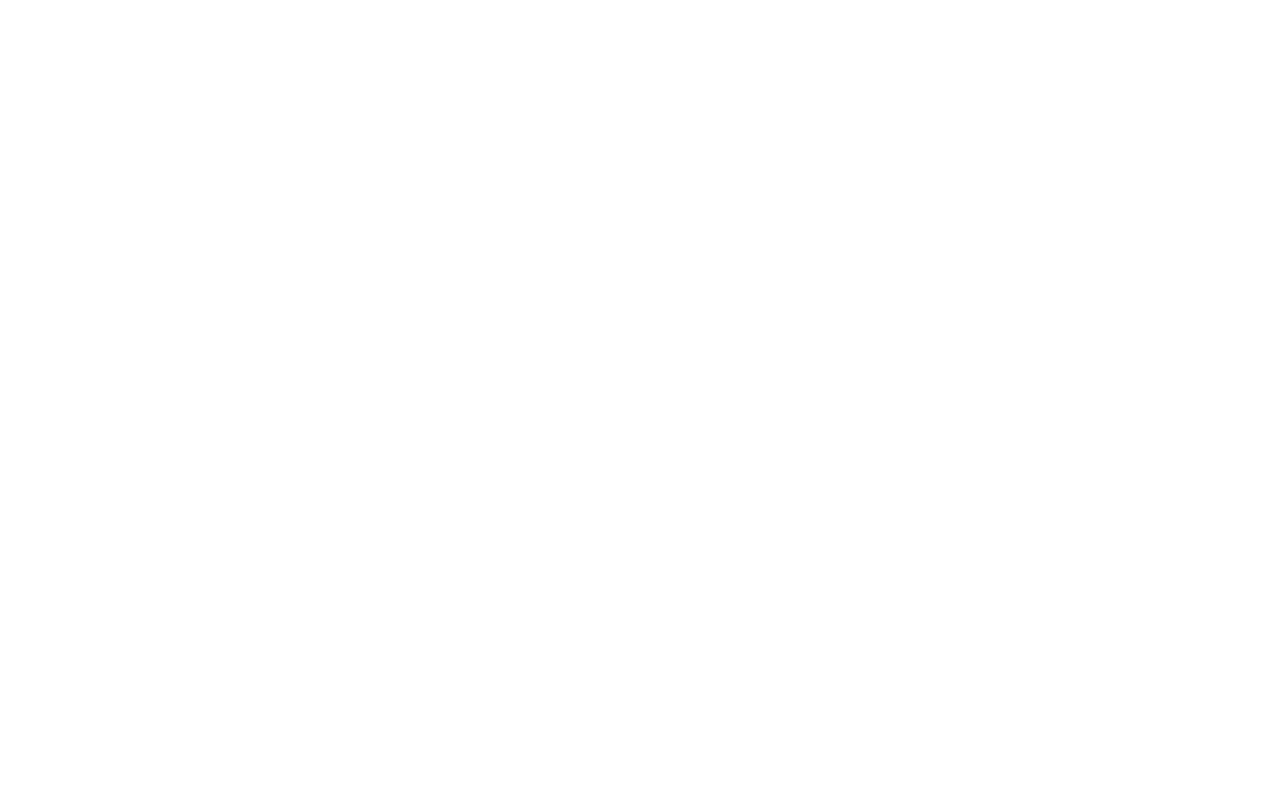
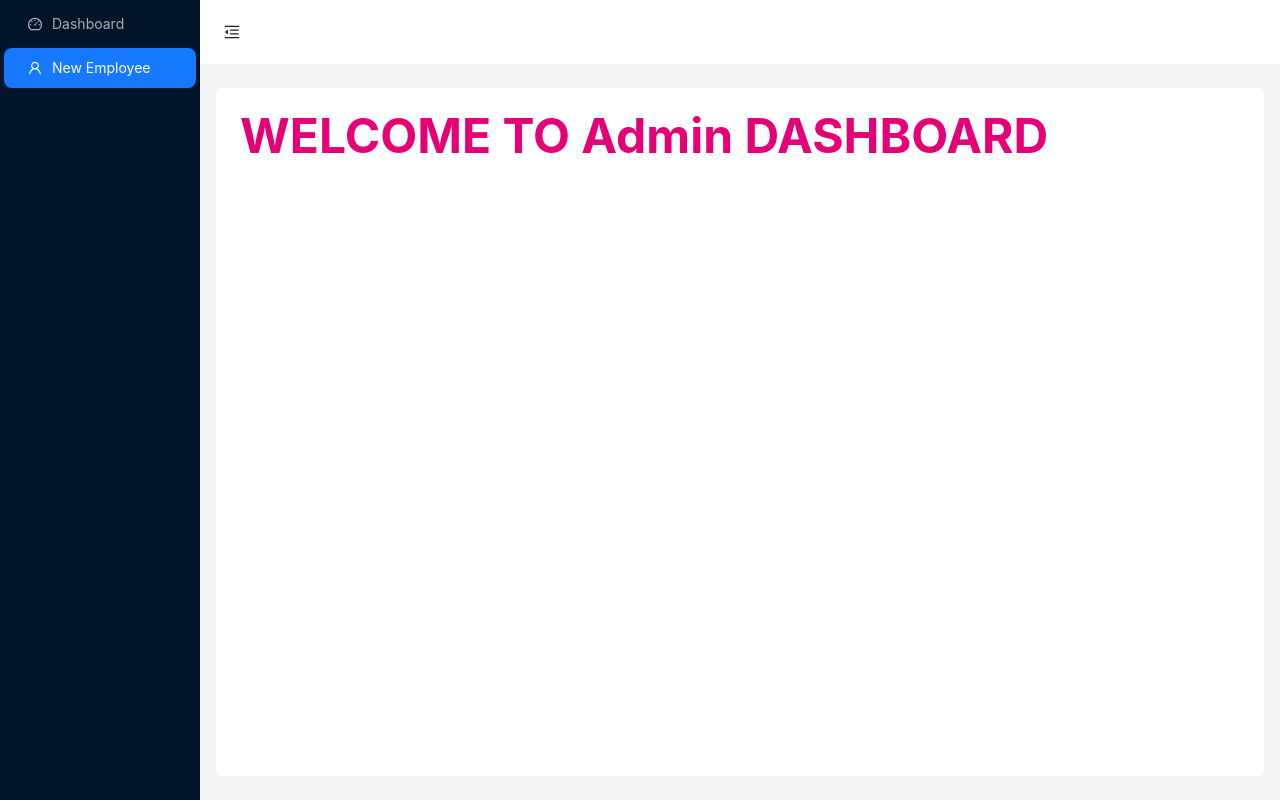
Before and after one commit to dnaik6/fintech-app, a React (Vite) app in the folder bank-zip/frontend/: page /admin/new-employee in a window 1280 px wide. Before the commit this address had no page. Built offline with nearby package versions, Linux system fonts and the light colour scheme.

Commit message:
new file:   bank-zip/frontend/components/Admin/NewEmployee/index.jsx

```diff
--- /dev/null
+++ b/bank-zip/frontend/components/Admin/NewEmployee/index.jsx
@@ -0,0 +1,12 @@
+import Adminlayout from "../../Layout/Adminlayout";
+
+const NewEmployee = () => {
+    return(
+        <Adminlayout>
+            <h1 className="text-5xl font-bold text-pink-600">
+                WELCOME TO Admin DASHBOARD
+            </h1>
+        </Adminlayout>
+    )
+}
+    export default NewEmployee;
--- a/bank-zip/frontend/components/Layout/Adminlayout/index.jsx
+++ b/bank-zip/frontend/components/Layout/Adminlayout/index.jsx
@@ -18,12 +18,12 @@
         {
             key: '/admin',
             icon: <DashboardOutlined />,
-            label: <Link>Dashboard</Link>
+            label: <Link to ="/admin">Dashboard</Link>
         },
           {
             key: '/admin/new-employee',
             icon: <UserOutlined />,
-            label: <Link>New Employee</Link>
+            label: <Link to="/admin/new-employee">New Employee</Link>
         },
     ];
 
--- a/bank-zip/frontend/src/App.jsx
+++ b/bank-zip/frontend/src/App.jsx
@@ -1,12 +1,15 @@
 import {BrowserRouter,Routes,Route} from "react-router-dom";
 import Homepage from "../components/Home";
 import Dashboard from "../components/Admin";
+import NewEmployee from "../components/Admin/NewEmployee";
 const App = () =>{
   return (
     <BrowserRouter>
       <Routes>
         <Route path="/" element={<Homepage />} />
         <Route path="/admin" element={<Dashboard />}/>
+        <Route path="/admin/new-employee" element={<NewEmployee />}/>
+
 
       </Routes>
     </BrowserRouter>
```
